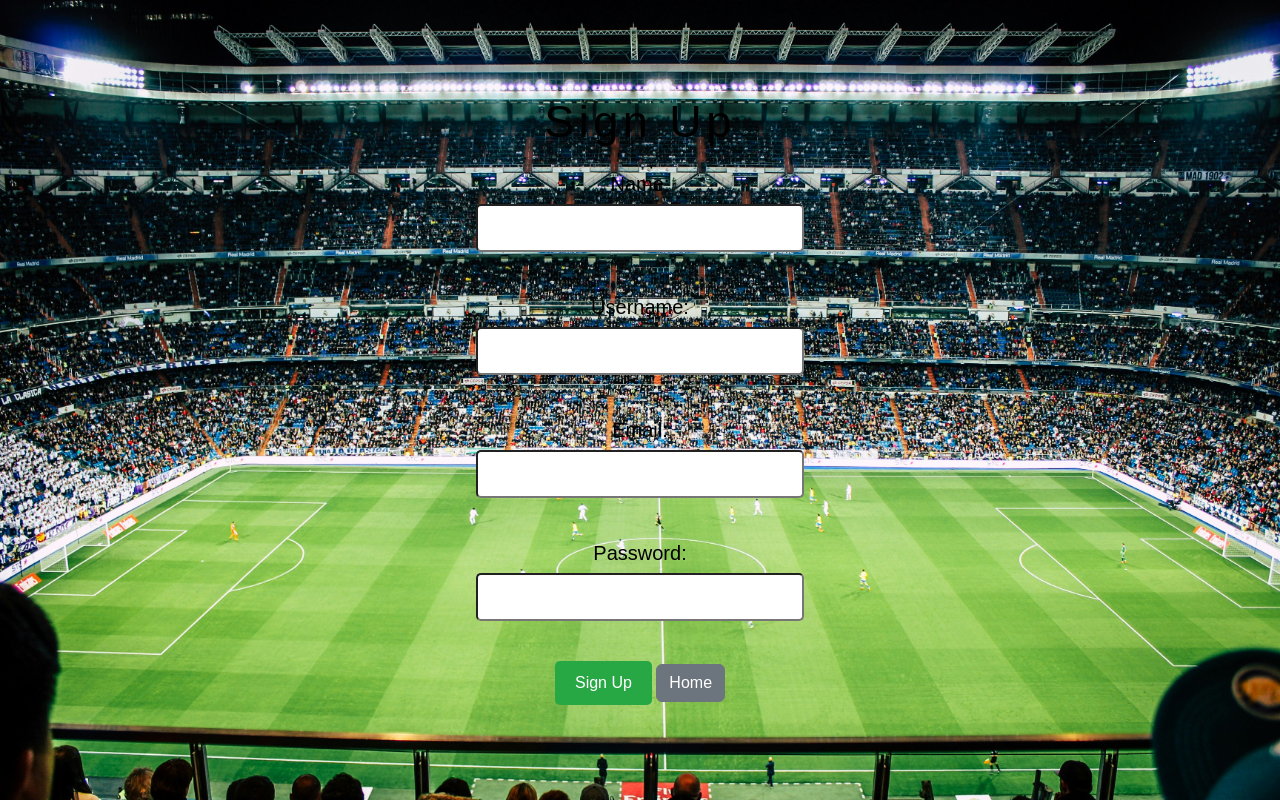
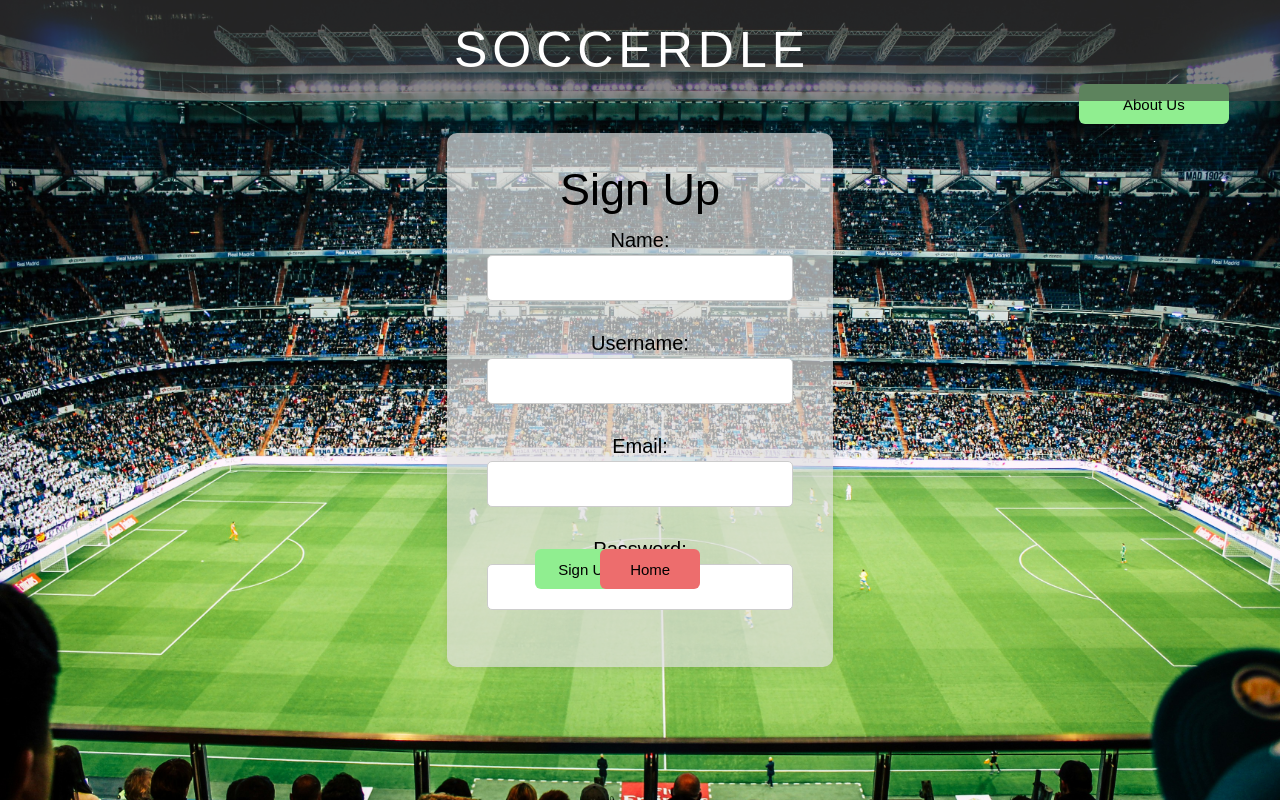
Before and after one commit to hussen2003/soccer-guesser-MERN, a React (Create React App) app in the folder frontend/: page /SignUpPage in a window 1280 px wide. Built offline with nearby package versions, Linux system fonts and the light colour scheme.

Commit message:
Fixed signup page

```diff
--- a/frontend/src/components/login/Login.js
+++ b/frontend/src/components/login/Login.js
@@ -57,7 +57,7 @@ function Login() {
     onMouseEnter={(e) => e.target.style.backgroundColor = '#4CAF50'}
     onMouseLeave={(e) => e.target.style.backgroundColor = '#90ee90'}
     style={{ position: 'fixed', top: '10.5vh', right: '4vw', padding: '10px 20px', backgroundColor: '#90ee90', color: 'rgb(0, 0, 0)', fontSize: '15px', width: '150px', height: '40px', transition: 'background-color 0.3s', border: 'none'}}
->About Us</Button>
+    >About Us</Button>
       <h2>Login</h2>
       <form onSubmit={doLogin}>
         <div className="form-group"> {/* Added a class for consistency */}
--- a/frontend/src/components/login/Signup.js
+++ b/frontend/src/components/login/Signup.js
@@ -12,6 +12,12 @@ function SignUp() {
     const [SignUpUsername, setSignUpUsername] = useState("");
     const [SignUpEmail, setSignUpEmail] = useState("");
     const [message, setMessage] = useState("");
+
+    const aboutus = async (event) => {
+      event.preventDefault();
+      setMessage("success?");
+      window.location.href = "/AboutPage";
+    }
 
     const doSignup = async (event) => {
       event.preventDefault();
@@ -97,8 +103,21 @@ function SignUp() {
                         required
                     />
                 </div>
-                <Button type="submit" variant="outline-primary" onClick={doSignup}>Sign Up</Button>{' '}
-                <Button variant="secondary" onClick={goHome} className='homne-button'> Home </Button>
+                <Button onClick = {doSignup}
+                onMouseEnter={(e) => e.target.style.backgroundColor = '#4CAF50'}
+                onMouseLeave={(e) => e.target.style.backgroundColor = '#90ee90'}
+                style={{ position: 'fixed', top: '67vh', right: '50.4vw', padding: '10px 20px', backgroundColor: '#90ee90', color: 'rgb(0, 0, 0)', fontSize: '15px', width: '100px', height: '40px', transition: 'background-color 0.3s', border: 'none', margin: '13px 0'}}
+                >Sign Up</Button>
+                <Button onClick = {goHome}
+                onMouseEnter={(e) => e.target.style.backgroundColor = '#db2e2e'}
+                onMouseLeave={(e) => e.target.style.backgroundColor = '#ed6d6d'}
+                style={{ position: 'fixed', top: '67vh', right: '45.3vw', padding: '10px 20px', backgroundColor: '#ed6d6d', color: 'rgb(0, 0, 0)', fontSize: '15px', width: '100px', height: '40px', transition: 'background-color 0.3s', border: 'none',margin: '13px 0'}}
+                >Home</Button>
+                <Button onClick = {aboutus}
+                onMouseEnter={(e) => e.target.style.backgroundColor = '#4CAF50'}
+                onMouseLeave={(e) => e.target.style.backgroundColor = '#90ee90'}
+                style={{ position: 'fixed', top: '10.5vh', right: '4vw', padding: '10px 20px', backgroundColor: '#90ee90', color: 'rgb(0, 0, 0)', fontSize: '15px', width: '150px', height: '40px', transition: 'background-color 0.3s', border: 'none'}}
+                >About Us</Button>
 
             </form>
         </div>
--- a/frontend/src/components/login/login.css
+++ b/frontend/src/components/login/login.css
@@ -46,7 +46,6 @@ body {
     margin-bottom: 15px;
     border: 1px solid #ccc;
     border-radius: 5px;
-
     padding-left: 10px;
     width: calc(100% - 20px);
   }
--- a/frontend/src/components/login/signup.css
+++ b/frontend/src/components/login/signup.css
@@ -1,29 +1,25 @@
-/* .signup-container {
-    margin: 0;
-    padding: 0;
-    height: 100vh;
-    display: flex;
-    flex-direction: column;
-    align-items: center;
-    justify-content: center;
-    color: white;
-    font-family: Arial, sans-serif;
-} */
+.signup-container {
+    max-width: 400px;
+    margin:  auto;
+    padding: 30px;
+    background-color: rgba(224, 224, 224, 0.697);
+    border-radius: 10px;
+    box-shadow: 0 0 10px rgba(0, 0, 0, 0.1);
+  }
 
 .container {
     width: 100%;
     padding: 20px;
 }
 
-h2 {
+.signup-container h2 {
     text-align: center;
-    margin-bottom: 20px;
     font-size: 45px;
-    letter-spacing: 0.1em;
 }
 
+
 .form-group {
-    margin-bottom: 40px;
+    margin-bottom: 12px;
 }
 
 label {
@@ -33,12 +29,13 @@ label {
 input[type='text'],
 input[type='email'],
 input[type='password'] {
-    width: 100%;
     padding: 10px;
-    margin-top: 5px;
+    margin-bottom: 15px;
+    border: 1px solid #ccc;
     border-radius: 5px;
-    box-sizing: border-box;
-    font-size: 16px;
+
+    padding-left: 10px;
+    width: calc(100% - 20px);
 }
 
 button[type='submit'] {
--- a/frontend/src/pages/SignUpPage.js
+++ b/frontend/src/pages/SignUpPage.js
@@ -6,7 +6,7 @@ const SignUpPage = () =>
 {
     return(
     <div>
-        {/* <Header /> */}
+        <Header />
         <SignUp />
     </div>
     );
```
